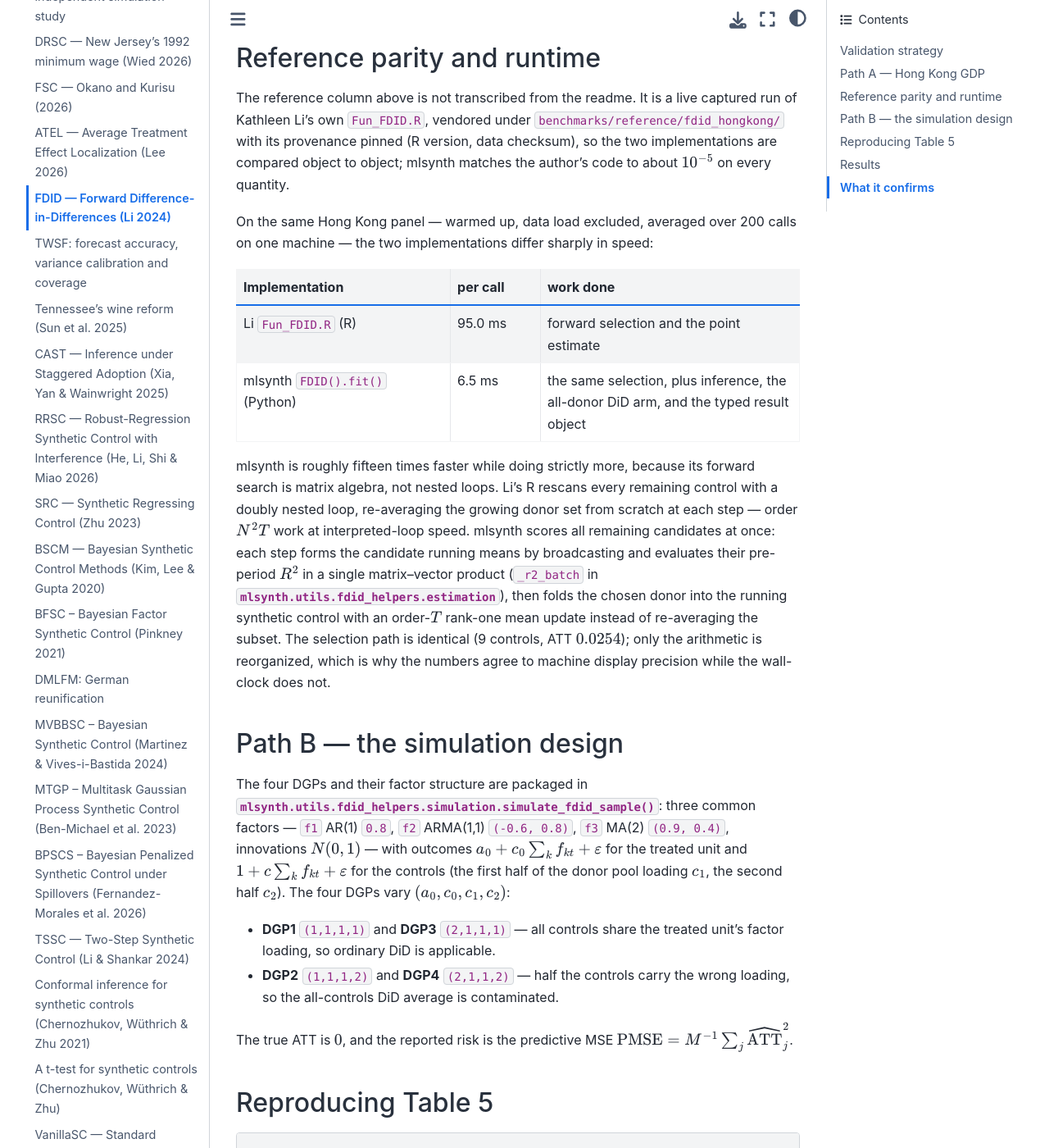
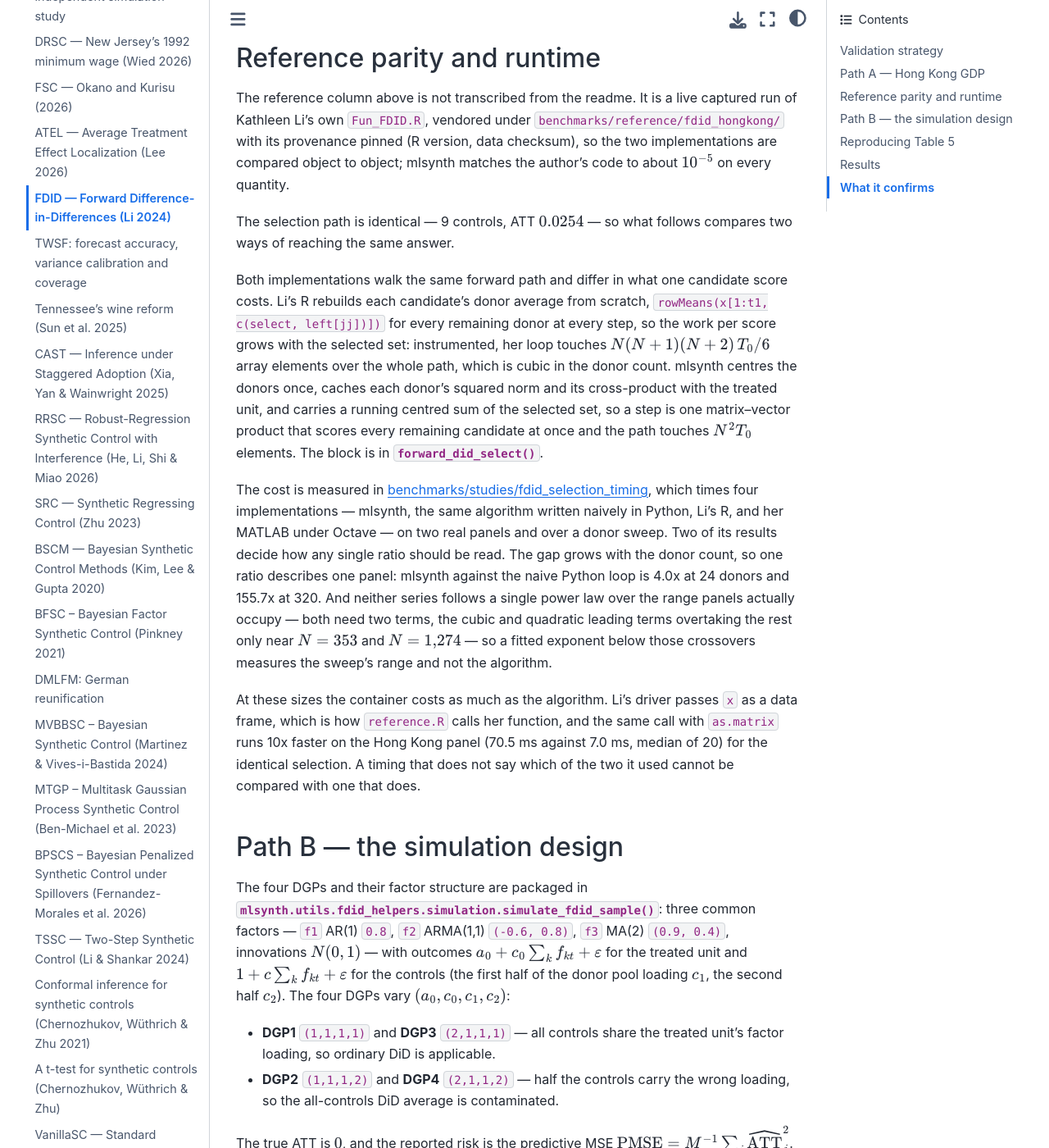
Before and after one commit to jgreathouse9/mlsynth, a Sphinx documentation site: the page built from docs/replications/fdid.rst, in a window 1280 px wide and 1400 px high, scrolled down 1872 px. Shown: the whole window at 82% size. Built offline with Sphinx 7.4.7 and the Sphinx Book theme 1.1.4, drawn with Linux system fonts in a browser that asks for light colours; pages that are not in the unit, such as notebooks, are missing from menus.

Commit message:
Correct FDID's runtime claims against the timing study (#695)
docs/replications/fdid.rst carried its own two-row timing table that disagreed
with benchmarks/studies/fdid_selection_timing by a factor of sixteen on the same
function, and neither said why. Three defects, all in the docs:

Li's Fun_FDID.R at 95.0 ms and the study's 6.0 ms are the same code on the same
panel with different input containers. Her driver, and reference.R after it, pass
x as a data frame; the study's harness passes as.matrix. Measured on the Hong
Kong panel, median of 20: 70.5 ms against 7.0 ms for the identical selection,
because per-candidate `[` on a data frame dispatches through `[.data.frame` and
rebuilds a frame each time. A tenfold container effect sat unlabelled in both
places. The study README now names which container its R row times, and says
what the other one costs.

The page called the reference's work order N^2 T. Instrumented, her loop touches
N(N+1)(N+2) T0 / 6 array elements over the path, which is cubic; the code comment
at estimation.py:398 and the study's counts both already said so, so the page was
the one out of step.

_r2_batch no longer exists. The scoring step is inlined in forward_did_select as
the centred-sums form (x_c, q, p, S_c). Two doc pages cited the old name and
test_fdid.py carried an empty section banner for it.

The page no longer carries a timing table. Cost is the study's question -- four
implementations, two real panels, a donor sweep -- and the replication page's
question is parity, which it keeps. What the page now states about cost is what
survives being read at one scale: the gap grows with the donor count, and neither
series follows a single power law below its crossover (N about 353 for the naive
loop, 1,274 for mlsynth), so a fitted exponent there measures the sweep's range.

Parity is untouched: --case fdid_hongkong passes 18/18, fdid_n_controls 9
against Li's 9, ATT to 3.3e-13. test_fdid.py 92 passed. Sphinx builds; the
remaining warnings are pre-existing and in files this diff does not touch.


Claude-Session: https://claude.ai/code/session_01GT9juWkWXQDd98vJC4mqj3

Co-authored-by: Claude <noreply@anthropic.com>

```diff
--- a/docs/replications/fdid.rst
+++ b/docs/replications/fdid.rst
@@ -108,35 +108,38 @@ captured run of Kathleen Li's own ``Fun_FDID.R``, vendored under
 data checksum), so the two implementations are compared object to object;
 mlsynth matches the author's code to about :math:`10^{-5}` on every quantity.
 
-On the same Hong Kong panel — warmed up, data load excluded, averaged over 200
-calls on one machine — the two implementations differ sharply in speed:
+The selection path is identical — 9 controls, ATT :math:`0.0254` — so what
+follows compares two ways of reaching the same answer.
 
-.. list-table::
-   :header-rows: 1
-   :widths: 38 16 46
+Both implementations walk the same forward path and differ in what one candidate
+score costs. Li's R rebuilds each candidate's donor average from scratch,
+``rowMeans(x[1:t1, c(select, left[jj])])`` for every remaining donor at every
+step, so the work per score grows with the selected set: instrumented, her loop
+touches :math:`N(N+1)(N+2)\,T_0/6` array elements over the whole path, which is
+cubic in the donor count. mlsynth centres the donors once, caches each donor's
+squared norm and its cross-product with the treated unit, and carries a running
+centred sum of the selected set, so a step is one matrix–vector product that
+scores every remaining candidate at once and the path touches :math:`N^2 T_0`
+elements. The block is in
+:func:`~mlsynth.utils.fdid_helpers.estimation.forward_did_select`.
 
-   * - Implementation
-     - per call
-     - work done
-   * - Li ``Fun_FDID.R`` (R)
-     - 95.0 ms
-     - forward selection and the point estimate
-   * - mlsynth ``FDID().fit()`` (Python)
-     - 6.5 ms
-     - the same selection, plus inference, the all-donor DiD arm, and the typed result object
+The cost is measured in `benchmarks/studies/fdid_selection_timing
+<https://github.com/jgreathouse9/mlsynth/tree/main/benchmarks/studies/fdid_selection_timing>`_,
+which times four implementations — mlsynth, the same algorithm written naively in
+Python, Li's R, and her MATLAB under Octave — on two real panels and over a donor
+sweep. Two of its results decide how any single ratio should be read. The gap
+grows with the donor count, so one ratio describes one panel: mlsynth against the
+naive Python loop is 4.0x at 24 donors and 155.7x at 320. And neither series
+follows a single power law over the range panels actually occupy — both need two
+terms, the cubic and quadratic leading terms overtaking the rest only near
+:math:`N = 353` and :math:`N = 1{,}274` — so a fitted exponent below those
+crossovers measures the sweep's range and not the algorithm.
 
-mlsynth is roughly fifteen times faster while doing strictly more, because its
-forward search is matrix algebra, not nested loops. Li's R rescans every
-remaining control with a doubly nested loop, re-averaging the growing donor set
-from scratch at each step — order :math:`N^2 T` work at interpreted-loop speed.
-mlsynth scores all remaining candidates at once: each step forms the candidate
-running means by broadcasting and evaluates their pre-period :math:`R^2` in a
-single matrix–vector product (``_r2_batch`` in
-:mod:`mlsynth.utils.fdid_helpers.estimation`), then folds the chosen donor into
-the running synthetic control with an order-:math:`T` rank-one mean update
-instead of re-averaging the subset. The selection path is identical (9 controls,
-ATT :math:`0.0254`); only the arithmetic is reorganized, which is why the
-numbers agree to machine display precision while the wall-clock does not.
+At these sizes the container costs as much as the algorithm. Li's driver passes
+``x`` as a data frame, which is how ``reference.R`` calls her function, and the
+same call with ``as.matrix`` runs 10x faster on the Hong Kong panel (70.5 ms
+against 7.0 ms, median of 20) for the identical selection. A timing that does not
+say which of the two it used cannot be compared with one that does.
 
 Path B — the simulation design
 ------------------------------
```
Also changed, not shown: docs/fdid.rst (+6 -4 lines), benchmarks/studies/fdid_selection_timing/README.md, 1 other file.
